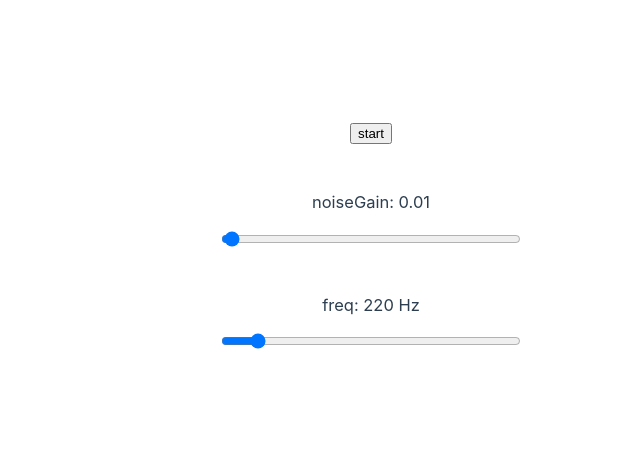
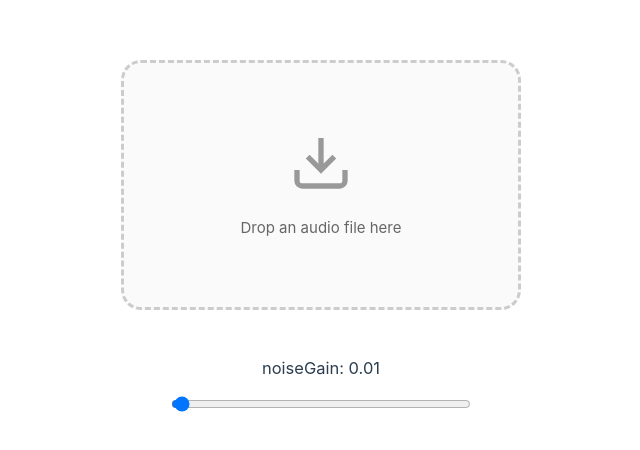
Before and after one commit to yuichkun/building-audio-apps-with-js, a Vue app in the folder prototypes/simple-granular-synth/: page / in a window 1280 px wide. Shown: the part 164-614 px from the top of the page, without its empty margins (119-759 px from the left). Built offline with nearby package versions, Linux system fonts and the light colour scheme; the HTML template or start-up script is replaced by a standard one.

Commit message:
play from audio source

```diff
--- a/prototypes/simple-granular-synth/src/App.vue
+++ b/prototypes/simple-granular-synth/src/App.vue
@@ -2,21 +2,12 @@
 import { ref } from 'vue'
 
 const noiseGain = ref(0.01)
-const freq = ref(220)
+const fileName = ref<string>('')
+const isDragging = ref(false)
+
 let granularNode: AudioWorkletNode | null = null
-let oscillator: OscillatorNode | null = null
 let context: AudioContext | null = null
-
-const onStart = async () => {
-  console.log('start')
-  context = new AudioContext()
-  await context.audioWorklet.addModule('simple-granular-processor.js')
-  oscillator = new OscillatorNode(context)
-  oscillator.frequency.value = freq.value
-  granularNode = new AudioWorkletNode(context, 'simple-granular-processor')
-  oscillator.connect(granularNode).connect(context.destination)
-  oscillator.start()
-}
+let sourceNode: AudioBufferSourceNode | null = null
 
 const onNoiseGainInput = (e: Event) => {
   const value = parseFloat((e.target as HTMLInputElement).value)
@@ -26,20 +17,91 @@ const onNoiseGainInput = (e: Event) => {
   }
 }
 
-const onFreqInput = (e: Event) => {
-  const value = parseFloat((e.target as HTMLInputElement).value)
-  freq.value = value
-  if (oscillator && context) {
-    oscillator.frequency.setValueAtTime(value, context.currentTime)
+const handleDragOver = (e: DragEvent) => {
+  e.preventDefault()
+  isDragging.value = true
+}
+
+const handleDragLeave = () => {
+  isDragging.value = false
+}
+
+const handleDrop = async (e: DragEvent) => {
+  e.preventDefault()
+  isDragging.value = false
+
+  const files = e.dataTransfer?.files
+  if (files && files.length > 0) {
+    const file = files[0]
+    if (file.type.startsWith('audio/')) {
+      await loadAndPlayAudioFile(file)
+    } else {
+      alert('Please drop an audio file')
+    }
+  }
+}
+
+const loadAndPlayAudioFile = async (file: File) => {
+  try {
+    // Stop current playback if any
+    if (sourceNode) {
+      sourceNode.stop()
+      sourceNode = null
+    }
+
+    // Initialize audio context on first drop
+    if (!context) {
+      context = new AudioContext()
+      await context.audioWorklet.addModule('simple-granular-processor.js')
+      granularNode = new AudioWorkletNode(context, 'simple-granular-processor')
+      granularNode.connect(context.destination)
+    }
+
+    // Load and decode audio file
+    const arrayBuffer = await file.arrayBuffer()
+    const audioBuffer = await context.decodeAudioData(arrayBuffer)
+    fileName.value = file.name
+
+    // Create and play source
+    sourceNode = context.createBufferSource()
+    sourceNode.buffer = audioBuffer
+    sourceNode.loop = true
+    sourceNode.connect(granularNode!)
+    sourceNode.start()
+  } catch (error) {
+    console.error('Error loading audio file:', error)
+    alert('Error loading audio file. Please try a different file.')
   }
 }
 </script>
 
 <template>
   <div class="container">
-    <div class="start-button">
-      <button @click="onStart">start</button>
+    <div
+      class="drop-zone"
+      :class="{ dragging: isDragging }"
+      @dragover="handleDragOver"
+      @dragleave="handleDragLeave"
+      @drop="handleDrop"
+    >
+      <div class="drop-content">
+        <svg
+          width="64"
+          height="64"
+          viewBox="0 0 24 24"
+          fill="none"
+          stroke="currentColor"
+          stroke-width="2"
+        >
+          <path d="M21 15v4a2 2 0 0 1-2 2H5a2 2 0 0 1-2-2v-4"></path>
+          <polyline points="7 10 12 15 17 10"></polyline>
+          <line x1="12" y1="15" x2="12" y2="3"></line>
+        </svg>
+        <p v-if="!fileName">Drop an audio file here</p>
+        <p v-else class="file-name">{{ fileName }}</p>
+      </div>
     </div>
+
     <div style="margin-top: 1em">
       <label>
         noiseGain: {{ noiseGain }}
@@ -51,12 +113,6 @@ const onFreqInput = (e: Event) => {
           :value="noiseGain"
           @input="onNoiseGainInput"
         />
-      </label>
-    </div>
-    <div style="margin-top: 1em">
-      <label>
-        freq: {{ freq }} Hz
-        <input type="range" min="20" max="2000" step="1" :value="freq" @input="onFreqInput" />
       </label>
     </div>
   </div>
@@ -71,11 +127,45 @@ const onFreqInput = (e: Event) => {
   min-height: 100vh;
   gap: 2em;
 }
-.start-button {
-  width: 100%;
+
+.drop-zone {
+  width: 400px;
+  height: 250px;
+  border: 3px dashed #ccc;
+  border-radius: 20px;
   display: flex;
+  align-items: center;
   justify-content: center;
+  transition: all 0.3s ease;
+  cursor: pointer;
+  background-color: #fafafa;
 }
+
+.drop-zone.dragging {
+  border-color: #4a90e2;
+  background-color: #e6f2ff;
+  transform: scale(1.02);
+}
+
+.drop-content {
+  text-align: center;
+  color: #666;
+}
+
+.drop-content svg {
+  margin-bottom: 1em;
+  color: #999;
+}
+
+.file-name {
+  font-weight: 500;
+  max-width: 300px;
+  overflow: hidden;
+  text-overflow: ellipsis;
+  white-space: nowrap;
+  color: #4caf50;
+}
+
 label {
   display: flex;
   flex-direction: column;
@@ -83,6 +173,7 @@ label {
   font-size: 1.1em;
   gap: 0.5em;
 }
+
 input[type='range'] {
   width: 300px;
   margin-top: 0.5em;
```
Also changed, not shown: prototypes/simple-granular-synth/public/simple-granular-processor.js (+11 -5 lines).
